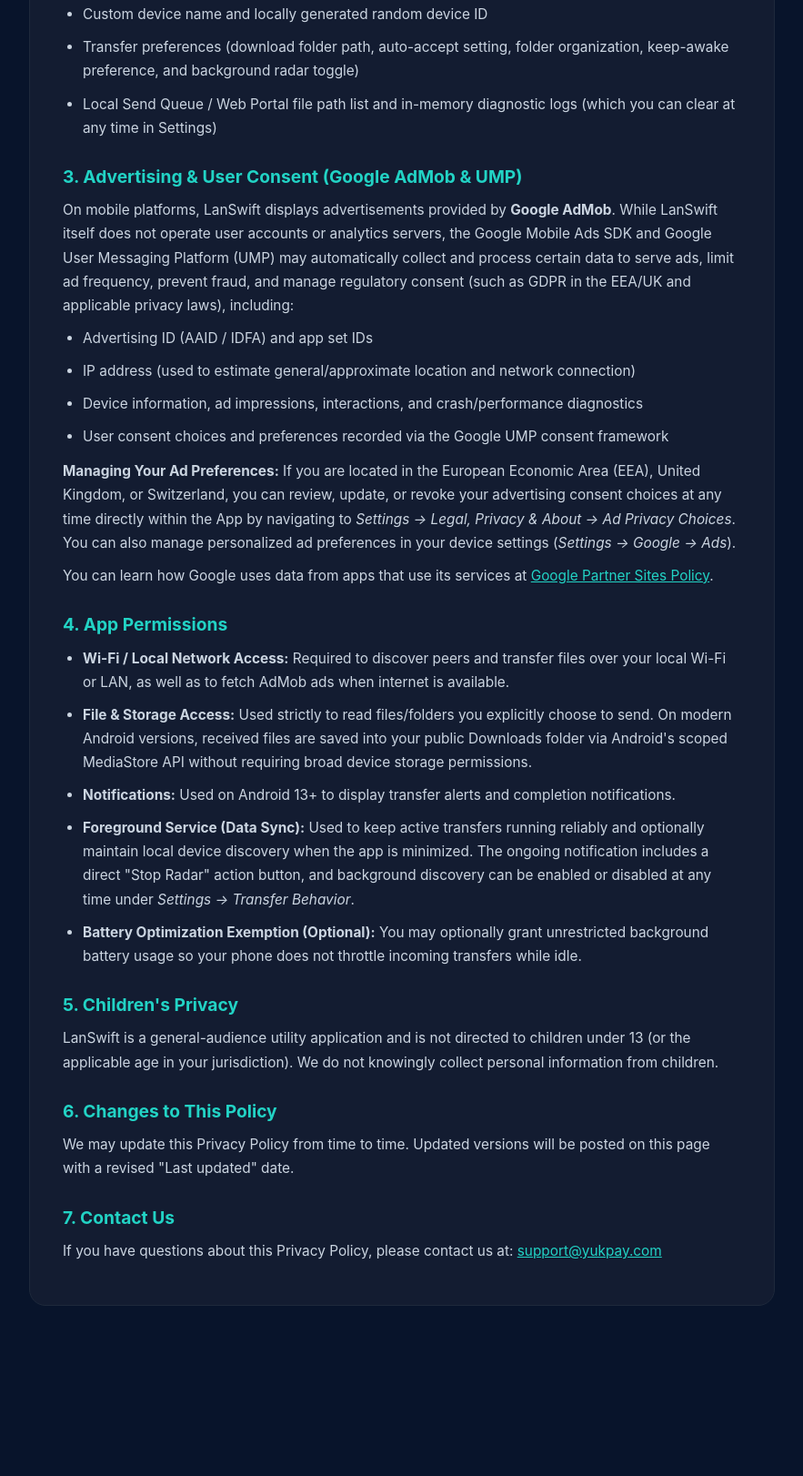
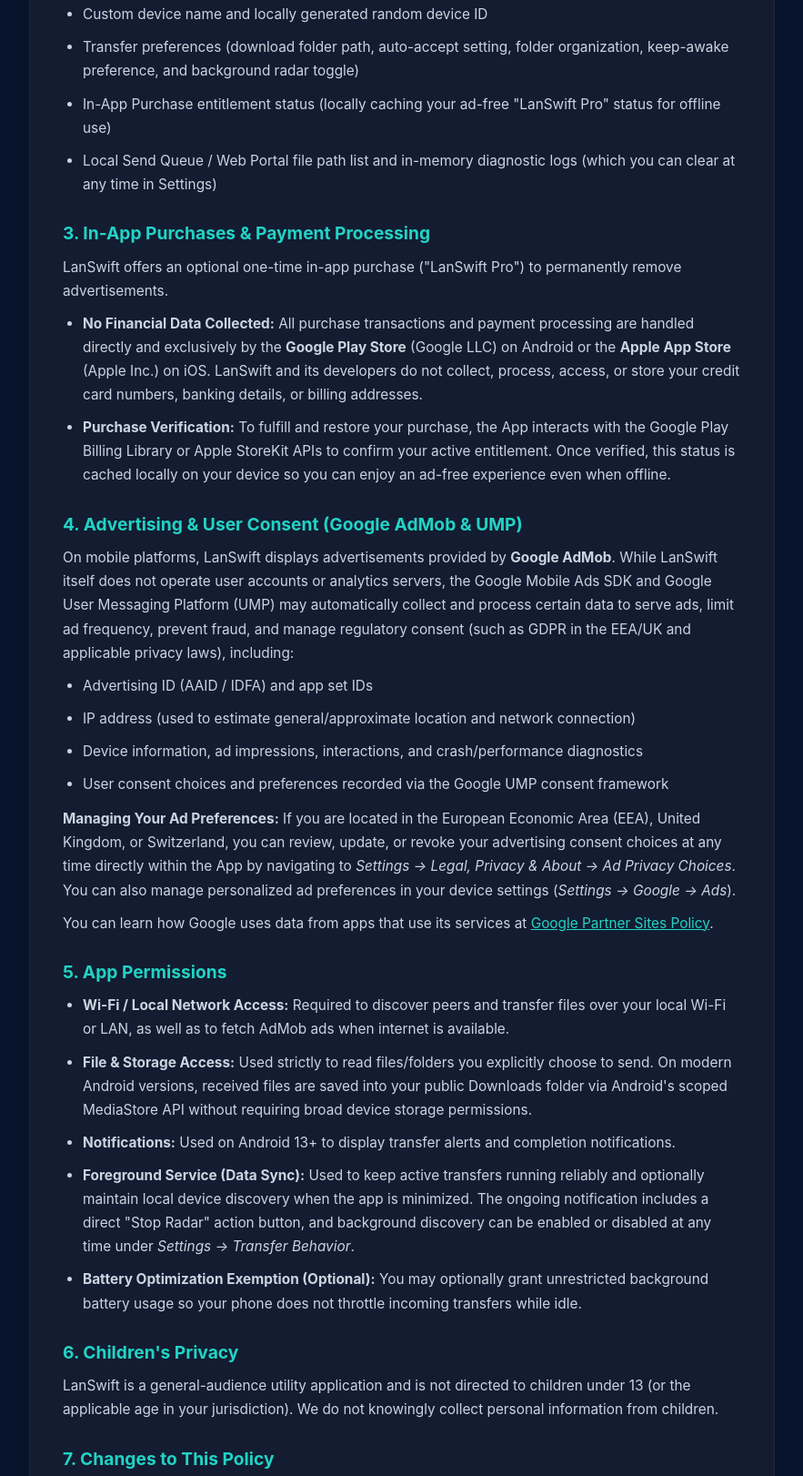
Before and after one commit to DwiYI/lanswift-website, a plain HTML site: page privacy.html in a window 1280 px wide. Shown: the part 758-2380 px from the top of the page at 91% size, without its empty margins (198-1081 px from the left). Before the commit the page ends 2257 px from the top, so only its background shows below. Drawn offline with Linux system fonts and the light colour scheme.

Commit message:
docs: update privacy policy and terms of service for in-app purchase and billing

```diff
--- a/privacy.html
+++ b/privacy.html
@@ -44,10 +44,20 @@
     <ul>
       <li>Custom device name and locally generated random device ID</li>
       <li>Transfer preferences (download folder path, auto-accept setting, folder organization, keep-awake preference, and background radar toggle)</li>
+      <li>In-App Purchase entitlement status (locally caching your ad-free "LanSwift Pro" status for offline use)</li>
       <li>Local Send Queue / Web Portal file path list and in-memory diagnostic logs (which you can clear at any time in Settings)</li>
     </ul>
 
-    <h2>3. Advertising &amp; User Consent (Google AdMob &amp; UMP)</h2>
+    <h2>3. In-App Purchases &amp; Payment Processing</h2>
+    <p>
+      LanSwift offers an optional one-time in-app purchase ("LanSwift Pro") to permanently remove advertisements.
+    </p>
+    <ul>
+      <li><strong>No Financial Data Collected:</strong> All purchase transactions and payment processing are handled directly and exclusively by the <strong>Google Play Store</strong> (Google LLC) on Android or the <strong>Apple App Store</strong> (Apple Inc.) on iOS. LanSwift and its developers do not collect, process, access, or store your credit card numbers, banking details, or billing addresses.</li>
+      <li><strong>Purchase Verification:</strong> To fulfill and restore your purchase, the App interacts with the Google Play Billing Library or Apple StoreKit APIs to confirm your active entitlement. Once verified, this status is cached locally on your device so you can enjoy an ad-free experience even when offline.</li>
+    </ul>
+
+    <h2>4. Advertising &amp; User Consent (Google AdMob &amp; UMP)</h2>
     <p>
       On mobile platforms, LanSwift displays advertisements provided by <strong>Google AdMob</strong>. While LanSwift itself does not operate user accounts or analytics servers, the Google Mobile Ads SDK and Google User Messaging Platform (UMP) may automatically collect and process certain data to serve ads, limit ad frequency, prevent fraud, and manage regulatory consent (such as GDPR in the EEA/UK and applicable privacy laws), including:
     </p>
@@ -65,7 +75,7 @@
       <a href="https://policies.google.com/technologies/partner-sites" target="_blank" rel="noopener noreferrer">Google Partner Sites Policy</a>.
     </p>
 
-    <h2>4. App Permissions</h2>
+    <h2>5. App Permissions</h2>
     <ul>
       <li><strong>Wi-Fi / Local Network Access:</strong> Required to discover peers and transfer files over your local Wi-Fi or LAN, as well as to fetch AdMob ads when internet is available.</li>
       <li><strong>File &amp; Storage Access:</strong> Used strictly to read files/folders you explicitly choose to send. On modern Android versions, received files are saved into your public Downloads folder via Android's scoped MediaStore API without requiring broad device storage permissions.</li>
@@ -74,17 +84,17 @@
       <li><strong>Battery Optimization Exemption (Optional):</strong> You may optionally grant unrestricted background battery usage so your phone does not throttle incoming transfers while idle.</li>
     </ul>
 
-    <h2>5. Children's Privacy</h2>
+    <h2>6. Children's Privacy</h2>
     <p>
       LanSwift is a general-audience utility application and is not directed to children under 13 (or the applicable age in your jurisdiction). We do not knowingly collect personal information from children.
     </p>
 
-    <h2>6. Changes to This Policy</h2>
+    <h2>7. Changes to This Policy</h2>
     <p>
       We may update this Privacy Policy from time to time. Updated versions will be posted on this page with a revised "Last updated" date.
     </p>
 
-    <h2>7. Contact Us</h2>
+    <h2>8. Contact Us</h2>
     <p>
       If you have questions about this Privacy Policy, please contact us at:
       <a href="mailto:support@yukpay.com">support@yukpay.com</a>
```
Also changed, not shown: terms.html (+14 -4 lines).
